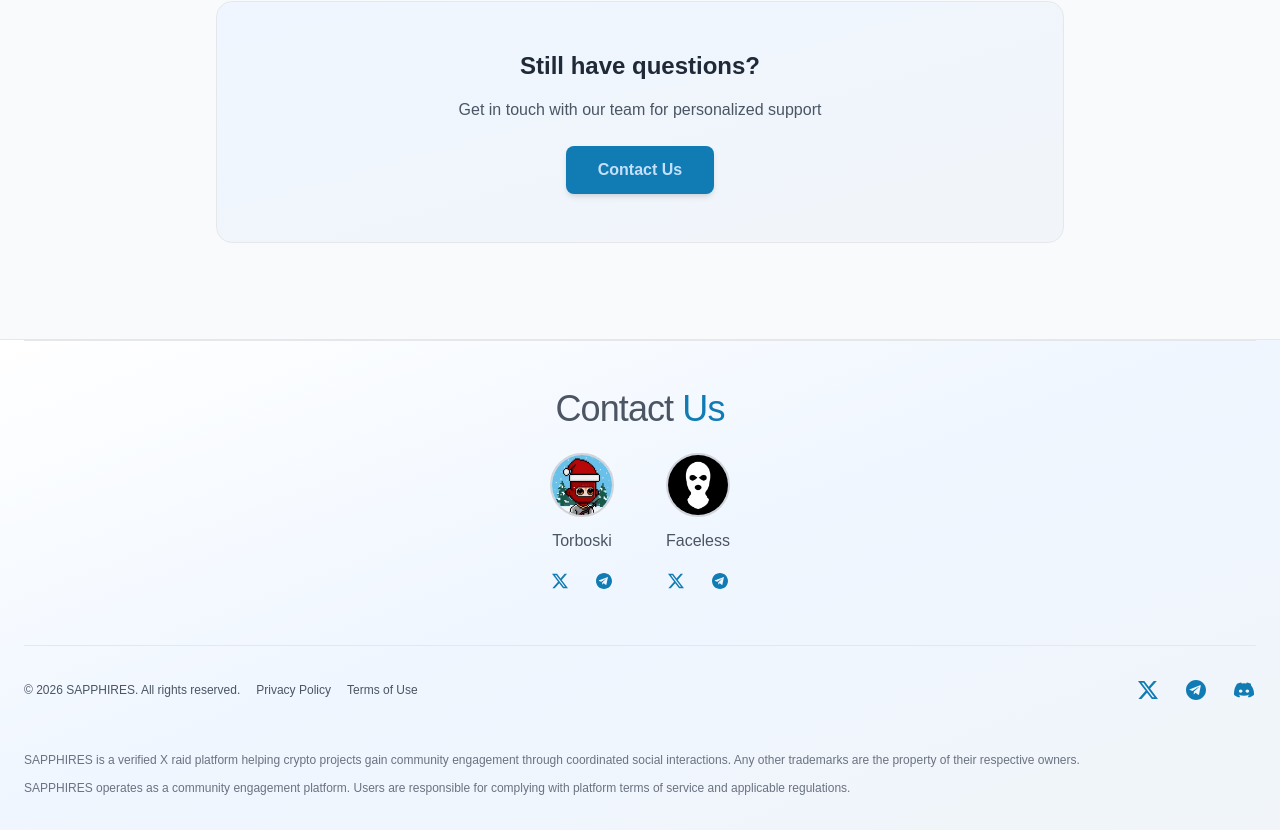
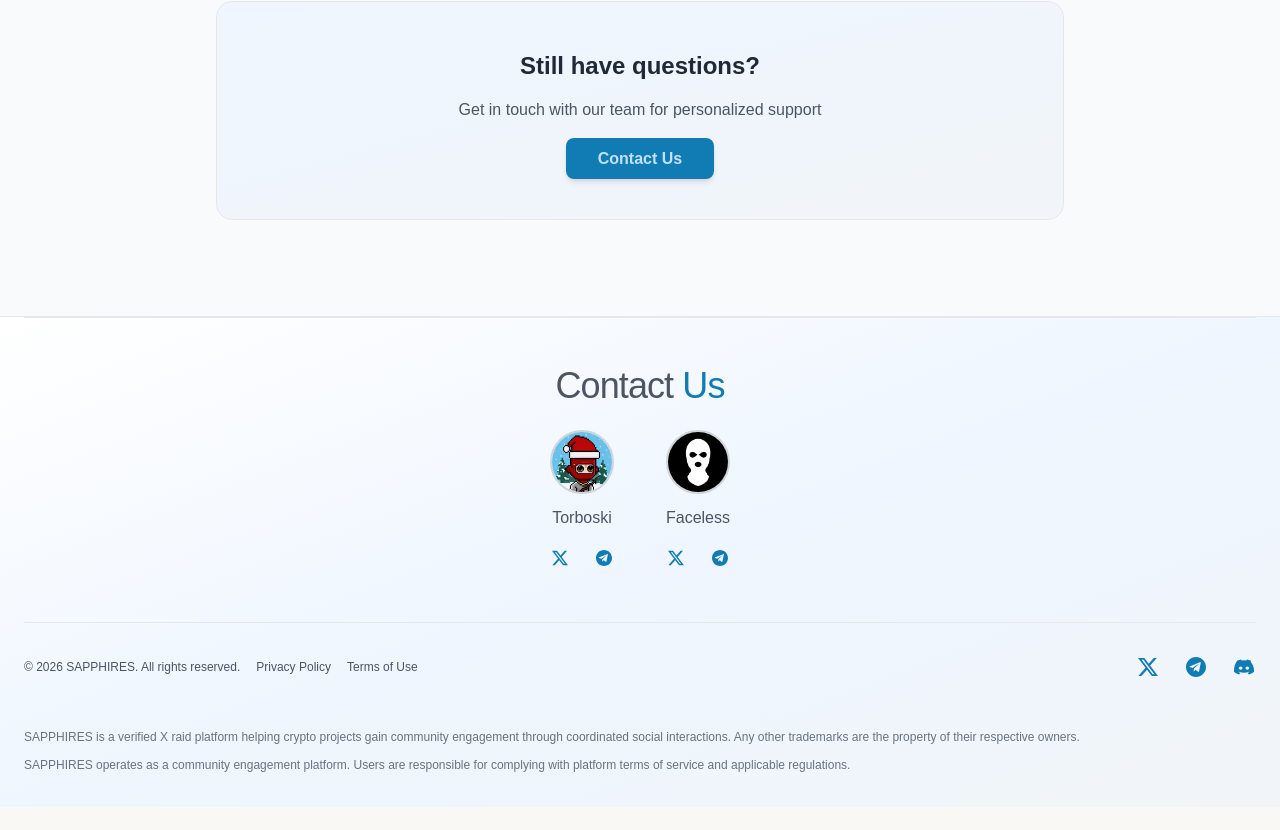
Before and after one commit to Tommytinny/sapphires, a React (Vite) app: page / in a window 1280 px wide. Shown: the part 4040-4870 px from the top of the page. After the commit the page ends 4847 px from the top, so only its background shows below. Built offline with nearby package versions, Linux system fonts and the light colour scheme; no server answers; the database is empty; a web font is replaced by a local one.

Commit message:
Update FAQ.tsx

```diff
--- a/src/components/landing/FAQ.tsx
+++ b/src/components/landing/FAQ.tsx
@@ -164,7 +164,8 @@ const FAQ = () => {
           <p className="text-gray-600 font-unbounded mb-6">
             Get in touch with our team for personalized support
           </p>
-          <button
+          <a
+            href="https://x.com/sapphiresinc"
             className="px-8 py-3 rounded-lg font-semibold font-unbounded transition-all duration-300 shadow-md hover:shadow-lg"
             style={{
               backgroundColor: '#117cb4',
@@ -174,7 +175,7 @@ const FAQ = () => {
             onMouseLeave={(e) => {e.currentTarget.style.backgroundColor = '#117cb4'}}
           >
             Contact Us
-          </button>
+          </a>
         </div>
       </div>
     </section>
```
